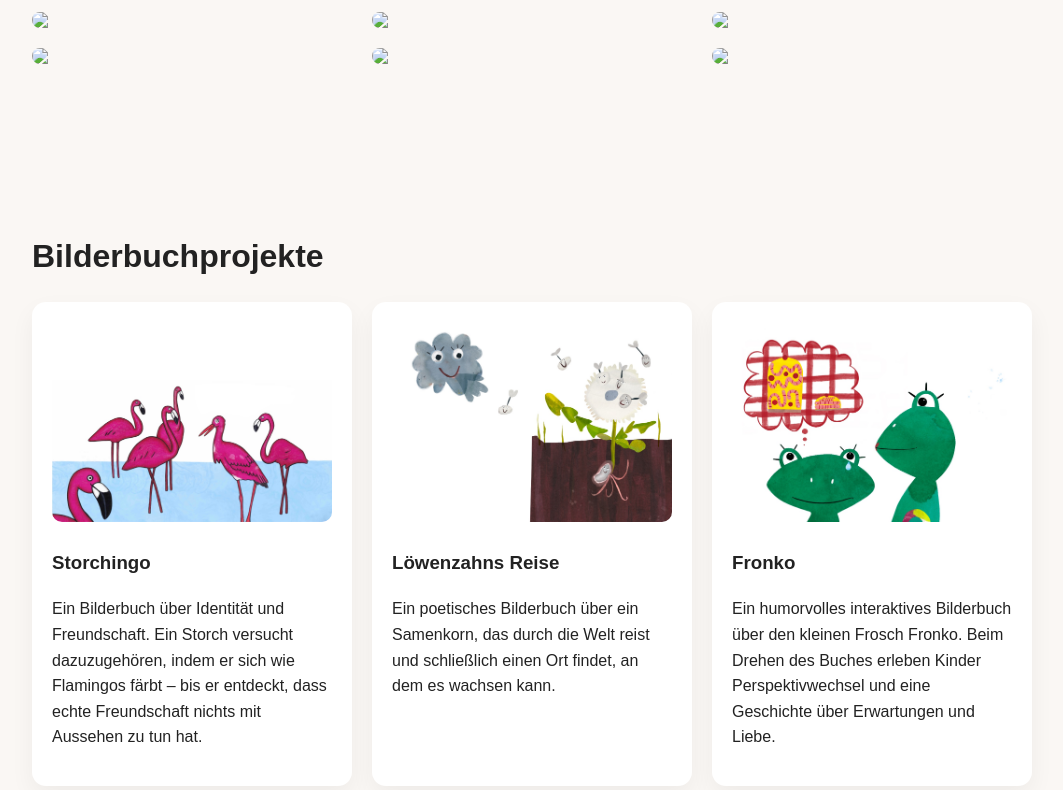
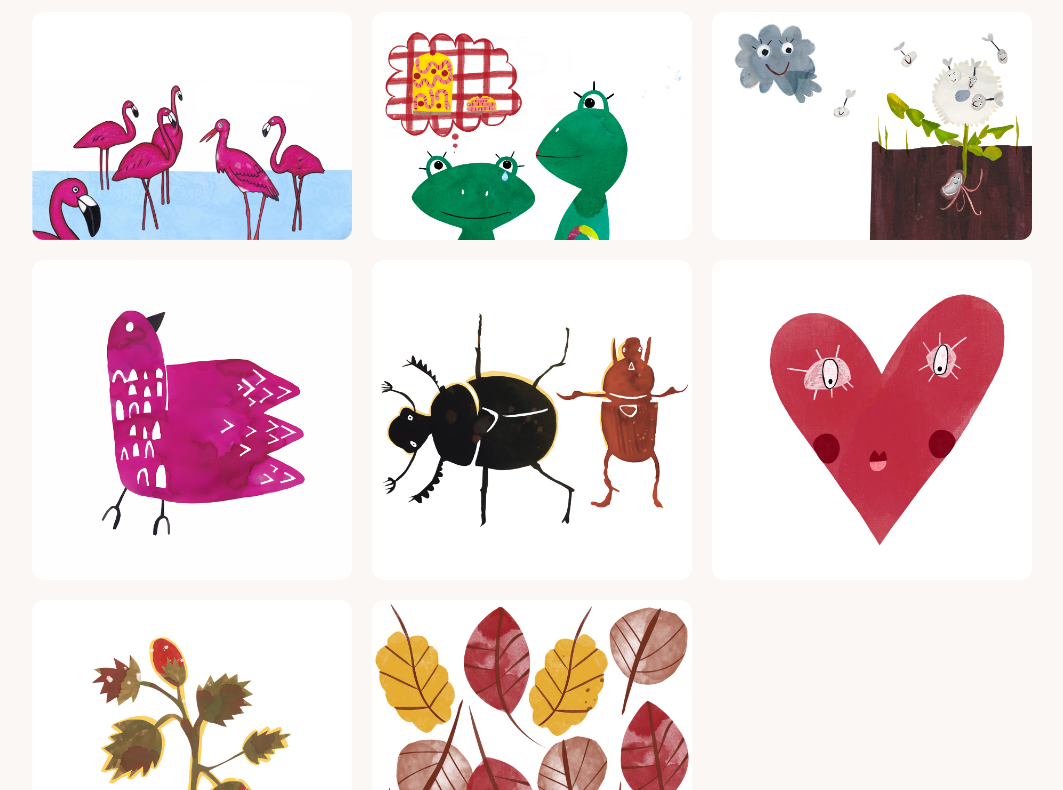
Before and after one commit to renagryga/renaquarel.github.io, a plain HTML site: page index.html in a window 1280 px wide. Shown: the part 652-1442 px from the top of the page, without its empty margins (108-1171 px from the left). Drawn offline with Linux system fonts and the light colour scheme.

Commit message:
Update index.html

```diff
--- a/index.html
+++ b/index.html
@@ -137,12 +137,14 @@ Meine Arbeiten verbinden klare Figuren, warme Farbwelten und erzählerische Bild
 
 <div class="grid portfolio">
 
-<img src="images/portfolio1.jpg">
-<img src="images/portfolio2.jpg">
-<img src="images/portfolio3.jpg">
-<img src="images/portfolio4.jpg">
-<img src="images/portfolio5.jpg">
-<img src="images/portfolio6.jpg">
+<img src="images/storchingo.jpg">
+<img src="images/fronko.jpg">
+<img src="images/loewenzahn.jpg">
+<img src="images/vogel.jpg">
+<img src="images/kaefer.jpg">
+<img src="images/herz.jpg">
+<img src="images/erdbeeren.jpg">
+<img src="images/blaetter.jpg">
 
 </div>
 
```
